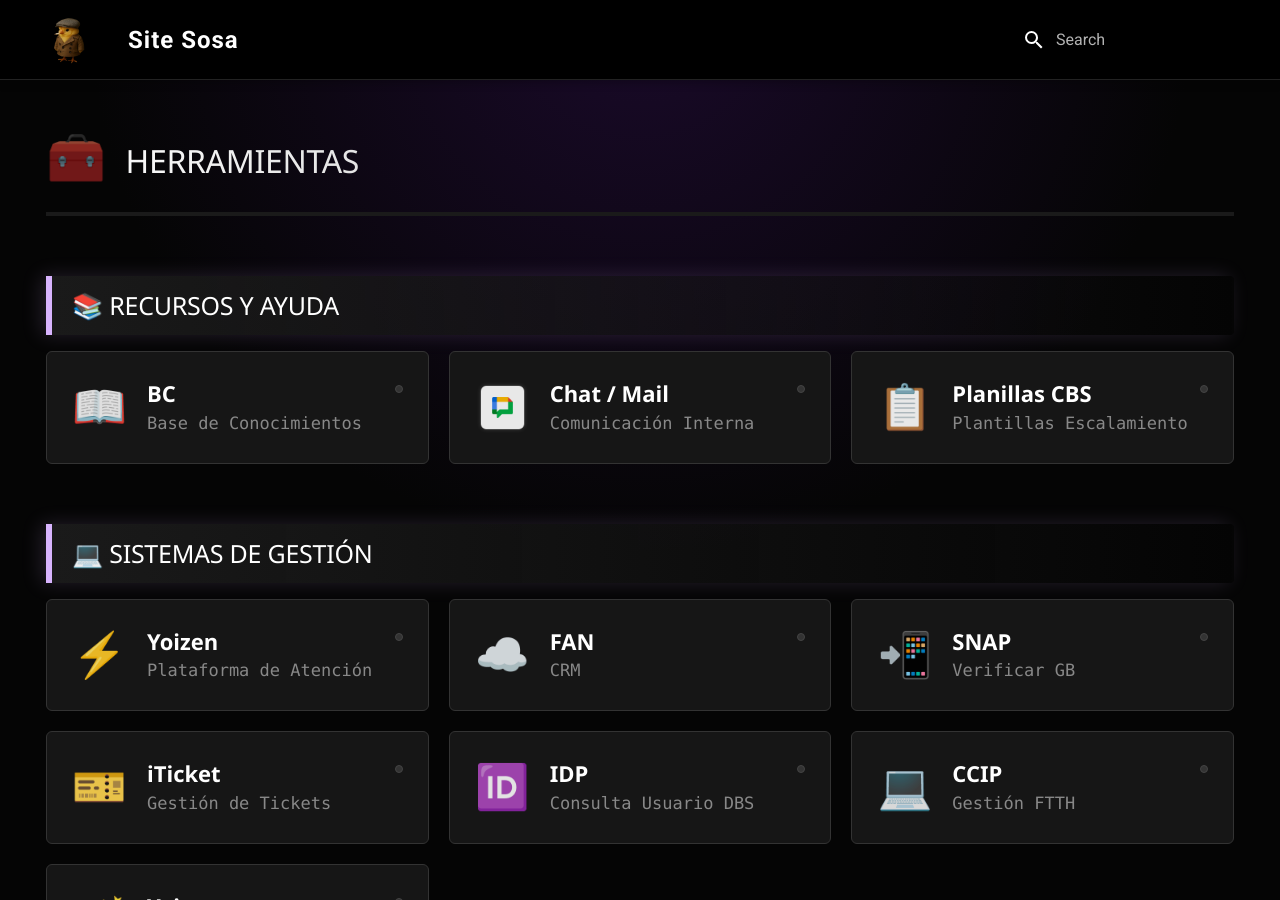
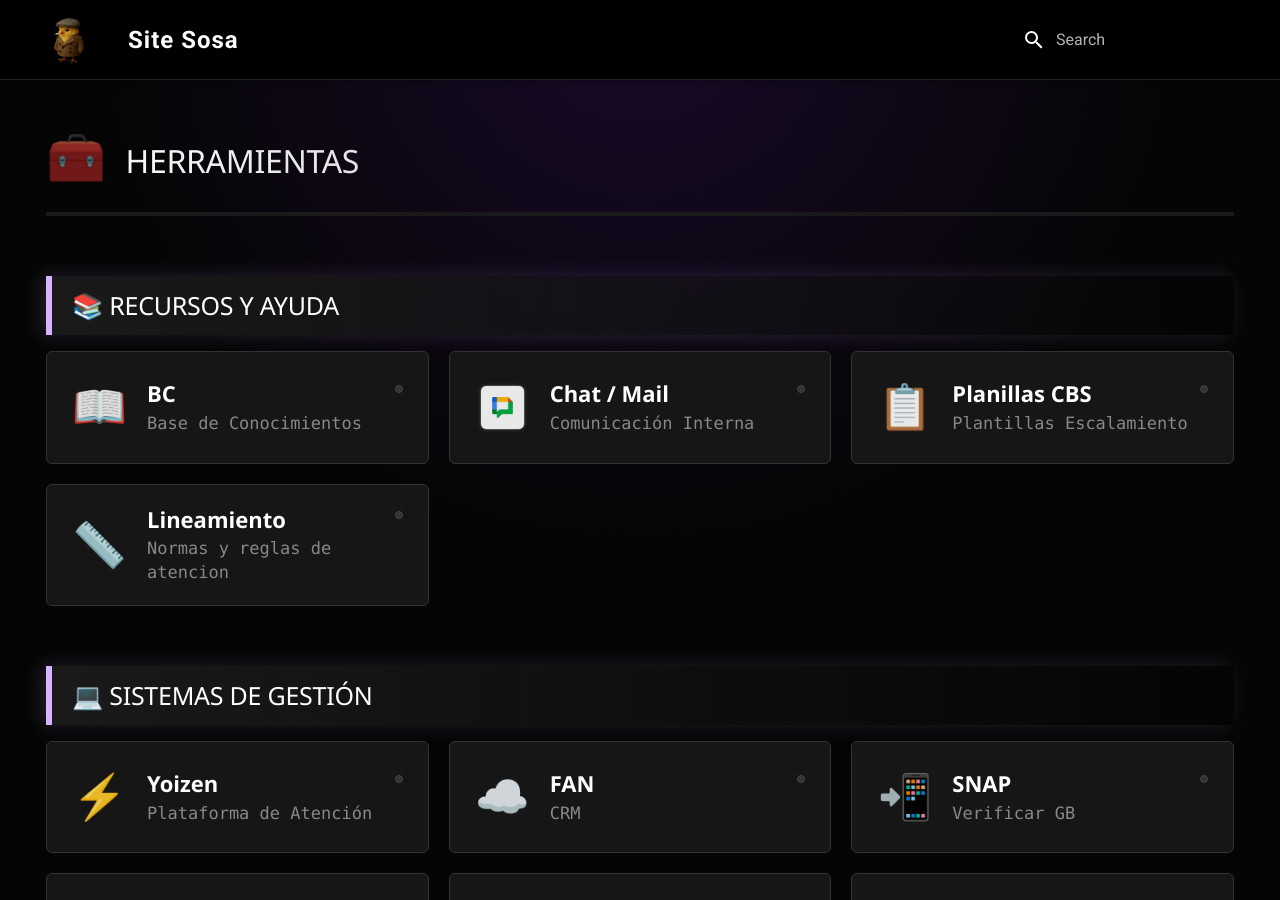
Before and after one commit to ezequieldlv/knowledge-base-system, an MkDocs documentation site: the page built from docs/Herramientas/index.md, in a window 1280 px wide and 900 px high. Built offline with MkDocs 1.6.1 and Material for MkDocs 9.7.7, drawn with Linux system fonts in a browser that asks for light colours.

Commit message:
feat: add new Herramienta section

```diff
--- a/docs/Herramientas/index.md
+++ b/docs/Herramientas/index.md
@@ -191,6 +191,17 @@ hide:
         <div class="status-dot"></div>
       </div>
       <span class="tool-desc">Plantillas Escalamiento</span>
+    </div>
+  </a>
+
+  <a href="https://tinyurl.com/lineamento-teco" target="_blank" class="tool-card">
+    <div class="tool-icon">📏</div>
+    <div class="tool-info">
+      <div class="tool-header">
+        <span class="tool-title">Lineamiento</span>
+        <div class="status-dot"></div>
+      </div>
+      <span class="tool-desc">Normas y reglas de atencion</span>
     </div>
   </a>
 
```
